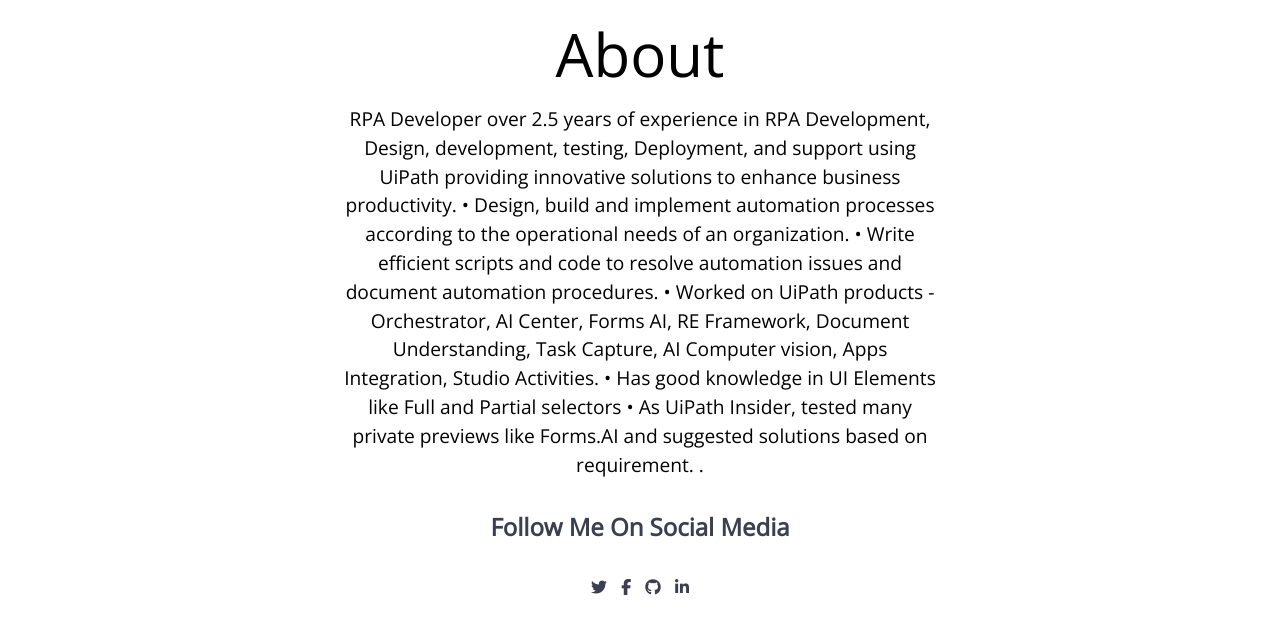
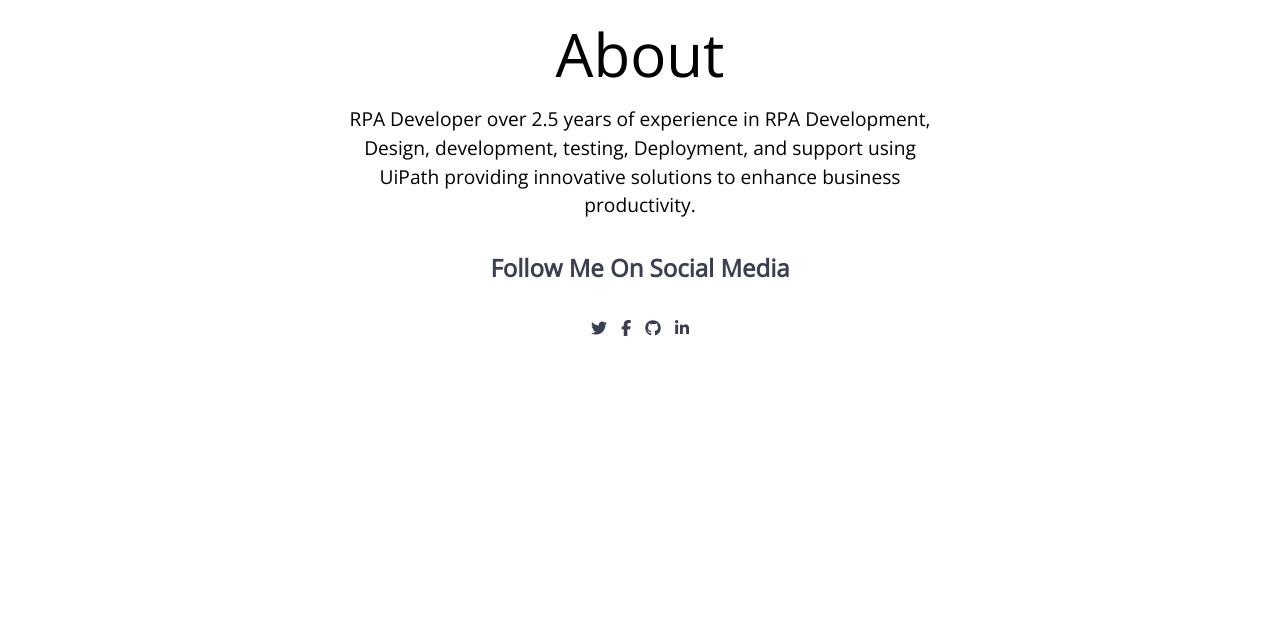
Before and after one commit to hari1k/web, a plain HTML site: page index.html in a window 1280 px wide. Shown: the part 822-1455 px from the top of the page. After the commit the page ends 1202 px from the top, so only its background shows below. Drawn offline with nearby package versions, Linux system fonts and the light colour scheme.

Commit message:
Update index.html

```diff
--- a/index.html
+++ b/index.html
@@ -25,12 +25,6 @@
         <h1>About</h1>
         <p>
             RPA Developer over 2.5 years of experience in RPA Development, Design, development, testing, Deployment, and support using UiPath providing innovative solutions to enhance business productivity.
-           •	Design, build and implement automation processes according to the operational needs of an organization.
-•	Write efficient scripts and code to resolve automation issues and document automation procedures.
-•	Worked on UiPath products - Orchestrator, AI Center, Forms AI, RE Framework, Document Understanding, Task Capture, AI Computer vision, Apps Integration, Studio Activities.
-•	Has good knowledge in UI Elements like Full and Partial selectors
-•	As UiPath Insider, tested many private previews like Forms.AI and suggested solutions based on requirement.
-.
         </p>
         <h2>Follow Me On Social Media</h2>
         <div class="social">
```
